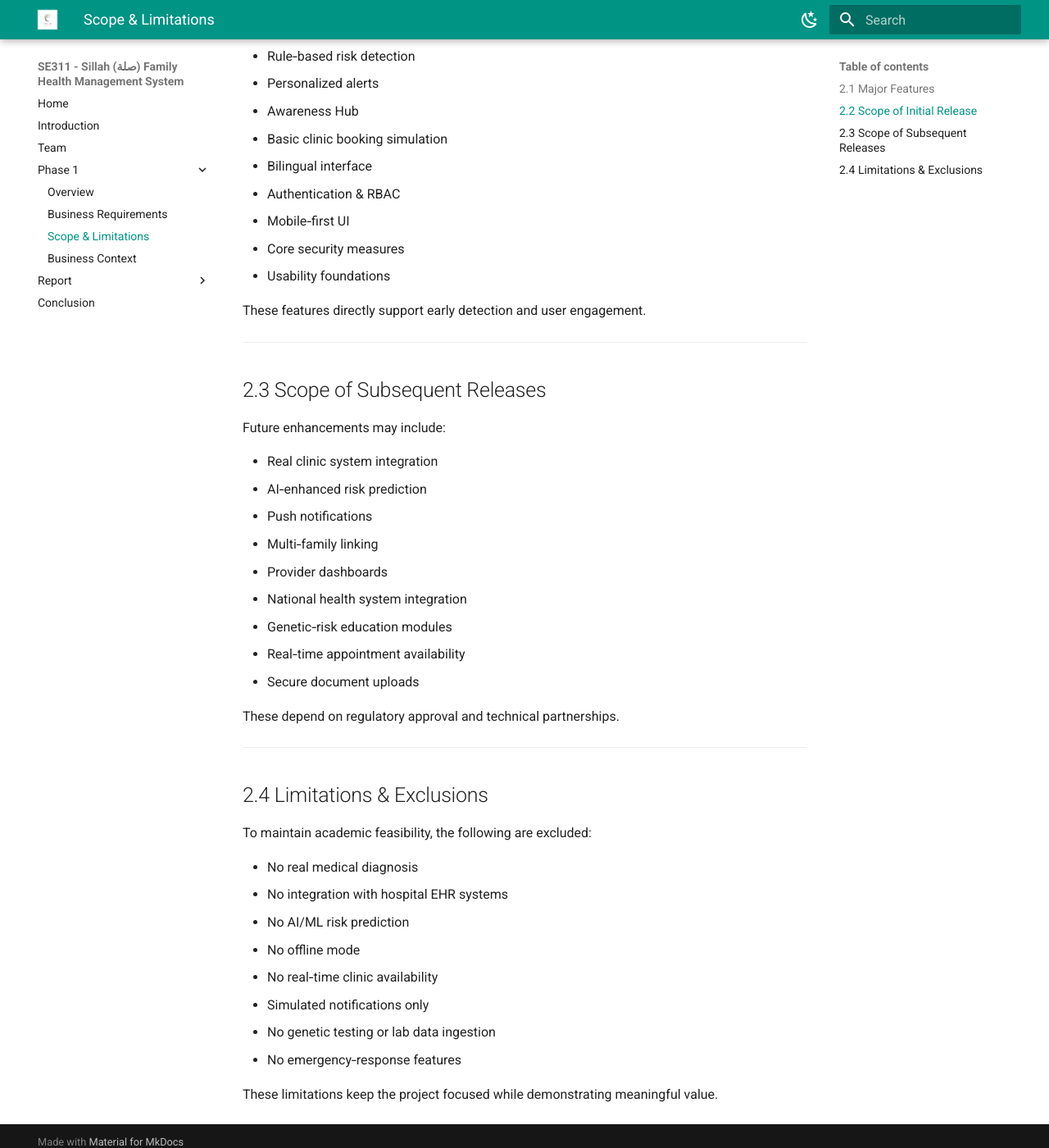
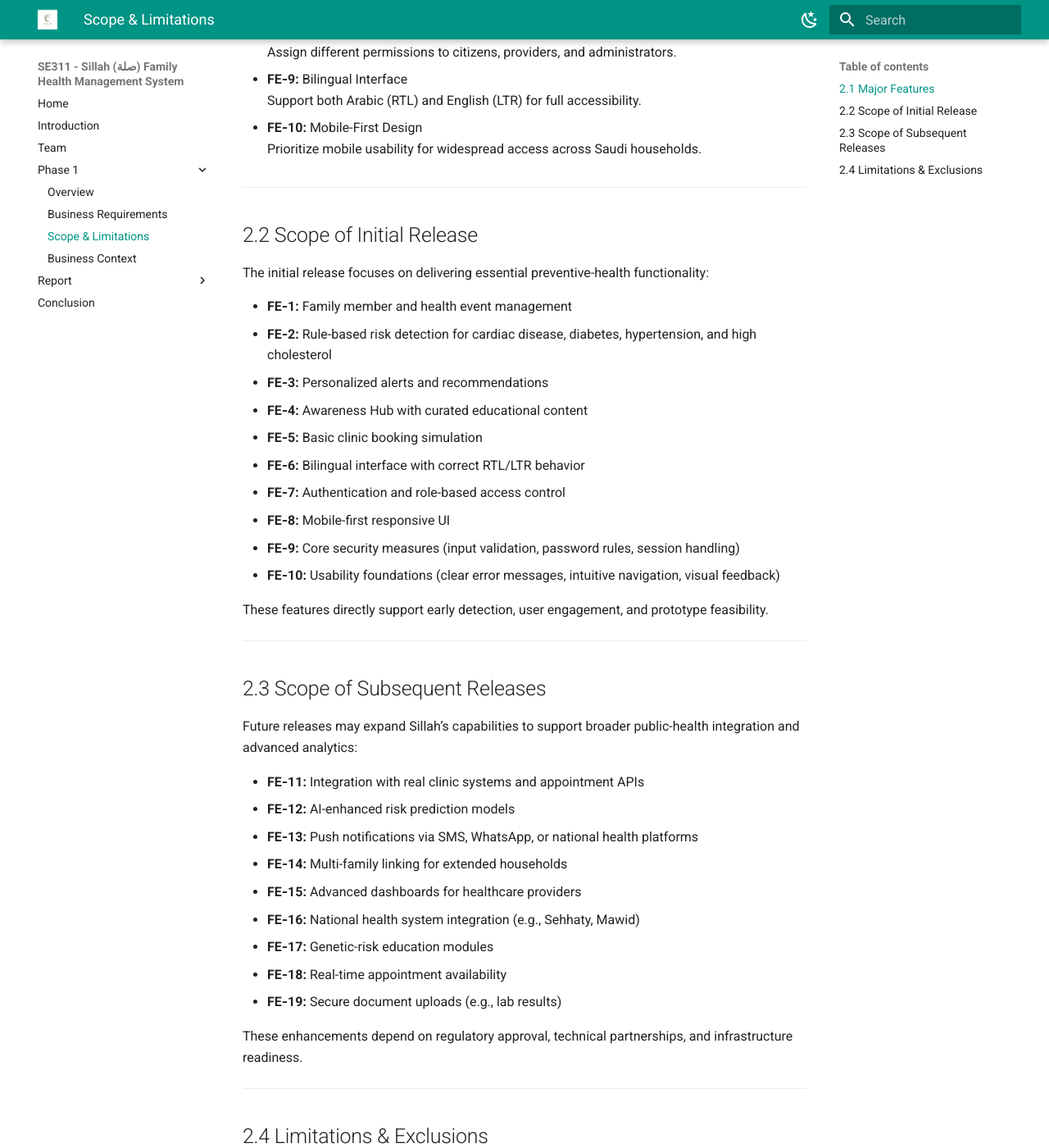
Before and after one commit to Shoug-Alomran/SE311-Software-Requirements-Analysis, an MkDocs documentation site: the page built from docs/Phase 1/scope-and-limitations.md, in a window 1280 px wide and 1400 px high, scrolled down 695 px. Shown: the whole window at 82% size. Built offline with MkDocs 1.6.1 and Material for MkDocs 9.7.7, drawn with Linux system fonts in a browser that asks for light colours; some of the changed text lies outside the part shown.

Commit message:
Updated info

```diff
--- a/docs/Phase 1/scope-and-limitations.md
+++ b/docs/Phase 1/scope-and-limitations.md
@@ -1,64 +1,89 @@
 # 2. Scope & Limitations
 
 ## 2.1 Major Features
+
+The following features define the core functionality of the Sillah (صلة) platform:
+
 - **FE‑1:** Family Member Management
+  Add and manage family members with demographic and health-related data.
+
 - **FE‑2:** Health Event Recording
+  Record hereditary conditions such as heart disease, diabetes, hypertension, and high cholesterol.
+
 - **FE‑3:** Automatic Risk Detection
+  Use rule-based logic to detect inherited health patterns and generate alerts.
+
 - **FE‑4:** Personalized Recommendations
+  Provide tailored advice on screening, lifestyle changes, and follow-up actions.
+
 - **FE‑5:** Awareness Hub
+  Offer educational content, checklists, and preventive health resources.
+
 - **FE‑6:** Clinic Appointment Simulation
+  Allow users to simulate booking appointments with healthcare providers.
+
 - **FE‑7:** Alert History
-- **FE‑8:** Role‑Based Access Control
+  Display previously generated alerts and notifications for review.
+
+- **FE‑8:** Role-Based Access Control (RBAC)
+  Assign different permissions to citizens, providers, and administrators.
+
 - **FE‑9:** Bilingual Interface
-- **FE‑10:** Mobile‑First Design
+  Support both Arabic (RTL) and English (LTR) for full accessibility.
+
+- **FE‑10:** Mobile-First Design
+  Prioritize mobile usability for widespread access across Saudi households.
 
 ---
 
 ## 2.2 Scope of Initial Release
-The first release focuses on core preventive‑health functionality:
 
-- Family member & health event management
-- Rule‑based risk detection
-- Personalized alerts
-- Awareness Hub
-- Basic clinic booking simulation
-- Bilingual interface
-- Authentication & RBAC
-- Mobile‑first UI
-- Core security measures
-- Usability foundations
+The initial release focuses on delivering essential preventive-health functionality:
 
-These features directly support early detection and user engagement.
+- **FE‑1:** Family member and health event management
+- **FE‑2:** Rule-based risk detection for cardiac disease, diabetes, hypertension, and high cholesterol
+- **FE‑3:** Personalized alerts and recommendations
+- **FE‑4:** Awareness Hub with curated educational content
+- **FE‑5:** Basic clinic booking simulation
+- **FE‑6:** Bilingual interface with correct RTL/LTR behavior
+- **FE‑7:** Authentication and role-based access control
+- **FE‑8:** Mobile-first responsive UI
+- **FE‑9:** Core security measures (input validation, password rules, session handling)
+- **FE‑10:** Usability foundations (clear error messages, intuitive navigation, visual feedback)
+
+These features directly support early detection, user engagement, and prototype feasibility.
 
 ---
 
 ## 2.3 Scope of Subsequent Releases
-Future enhancements may include:
 
-- Real clinic system integration
-- AI‑enhanced risk prediction
-- Push notifications
-- Multi‑family linking
-- Provider dashboards
-- National health system integration
-- Genetic‑risk education modules
-- Real‑time appointment availability
-- Secure document uploads
+Future releases may expand Sillah’s capabilities to support broader public-health integration and advanced analytics:
 
-These depend on regulatory approval and technical partnerships.
+- **FE‑11:** Integration with real clinic systems and appointment APIs
+- **FE‑12:** AI-enhanced risk prediction models
+- **FE‑13:** Push notifications via SMS, WhatsApp, or national health platforms
+- **FE‑14:** Multi-family linking for extended households
+- **FE‑15:** Advanced dashboards for healthcare providers
+- **FE‑16:** National health system integration (e.g., Sehhaty, Mawid)
+- **FE‑17:** Genetic-risk education modules
+- **FE‑18:** Real-time appointment availability
+- **FE‑19:** Secure document uploads (e.g., lab results)
+
+These enhancements depend on regulatory approval, technical partnerships, and infrastructure readiness.
 
 ---
 
 ## 2.4 Limitations & Exclusions
-To maintain academic feasibility, the following are excluded:
 
-- No real medical diagnosis
-- No integration with hospital EHR systems
-- No AI/ML risk prediction
-- No offline mode
-- No real‑time clinic availability
-- Simulated notifications only
-- No genetic testing or lab data ingestion
-- No emergency‑response features
+To maintain academic feasibility, the following items are excluded from the current version:
 
-These limitations keep the project focused while demonstrating meaningful value.
+- **LI‑1:** No real medical diagnosis — alerts are screening suggestions only
+- **LI‑2:** No integration with hospital electronic health record (EHR) systems
+- **LI‑3:** No AI/ML-based risk prediction in the current version
+- **LI‑4:** No offline mode or local-device storage
+- **LI‑5:** No real-time clinic availability or live appointment confirmation
+- **LI‑6:** Notification delivery is simulated and not production-grade
+- **LI‑7:** No genetic testing or ingestion of laboratory data
+- **LI‑8:** No emergency-response features
+
+These exclusions ensure the project remains focused, achievable, and aligned with SE311 academic constraints.
```
